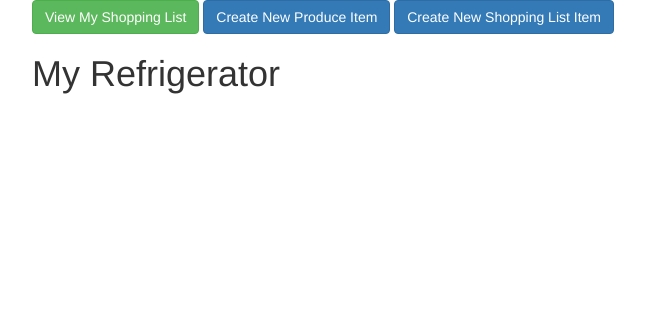
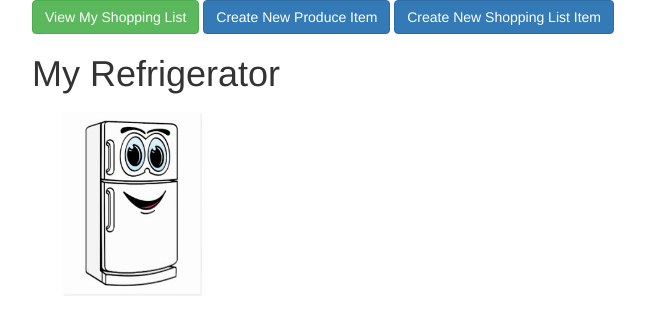
Before and after one commit to Maze5656/237-Symfony, a Symfony app: template templates/produce_list.html.twig in a window 1280 px wide. Shown: the top 334 px of the page, without its empty margins (38-683 px from the left). Run offline with Twig, Linux system fonts and the light colour scheme; the template is opened without the code that fills it, so the values that code supplies are empty; some libraries are stand-ins or nearby versions.

Commit message:
Images added to pages

```diff
--- a/templates/new-produce-item.html.twig
+++ b/templates/new-produce-item.html.twig
@@ -6,6 +6,7 @@
 
     <div>
         {{ form_start(produce_item_form) }}
+        <img class="mt-4 mb-4" src="/uploads/refrig.jpg" style="height: 200px"; width="200px">
 
         <div>
             {{ form_label(produce_item_form.icon) }}
--- a/templates/new-shopping-list-item.html.twig
+++ b/templates/new-shopping-list-item.html.twig
@@ -6,6 +6,7 @@
 
     <div>
         {{ form_start(shopping_item_form) }}
+        <img class="mt-4 mb-4" src="/uploads/basket.jpg" style="height: 200px"; width="200px">
 
         <div>
             {{ form_label(shopping_item_form.icon) }}
--- a/templates/produce_list.html.twig
+++ b/templates/produce_list.html.twig
@@ -8,6 +8,7 @@
     <a class="btn btn-primary" href="../new-shopping-list-item">Create New Shopping List Item</a>
 
     <h1>My Refrigerator</h1>
+    <img class="mt-4 mb-4" src="/uploads/refrig.jpg" style="height: 200px"; width="200px">
 
     <div class="list-group">
 
--- a/templates/shopping_list.html.twig
+++ b/templates/shopping_list.html.twig
@@ -8,6 +8,7 @@
     <a class="btn btn-primary" href="../new-shopping-list-item">Create New Shopping List Item</a>
 
     <h1>My Shopping List</h1>
+    <img class="mt-4 mb-4" src="/uploads/basket.jpg" style="height: 200px"; width="200px">
 
     <div class="list-group">
 
```
Also changed, not shown: public/uploads/basket.jpg (added), public/uploads/refrig.jpg (added).
